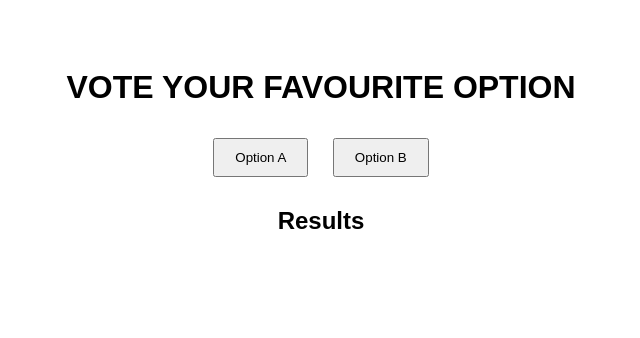
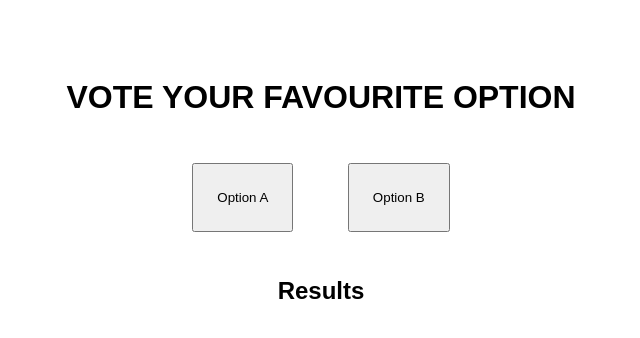
Before and after one commit to Jerry12088/voting.com, a plain HTML site: page index.html in a window 1280 px wide. Shown: the whole page, without its empty margins (319-959 px from the left). Drawn offline with Linux system fonts and the light colour scheme; no server answers.

Commit message:
changed style.css file

```diff
--- a/style.css
+++ b/style.css
@@ -1,11 +1,11 @@
 body {
   font-family: Arial;
   text-align: center;
-  padding: 40px;
+  padding: 50px;
 }
 
 button {
-  padding: 10px 20px;
-  margin: 10px;
+  padding: 25px 23px;
+  margin: 25px;
   cursor: pointer;
 }
```
